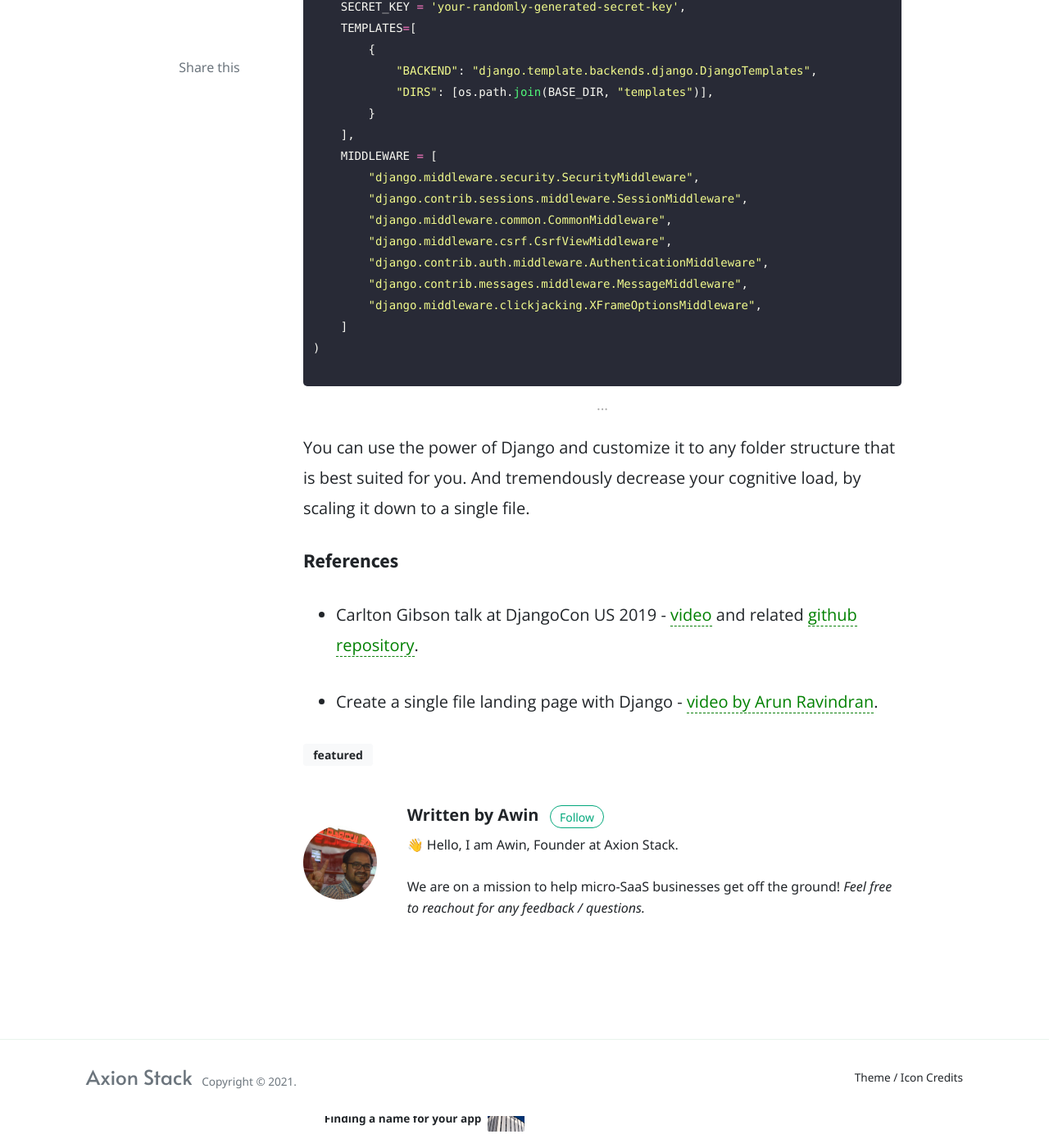
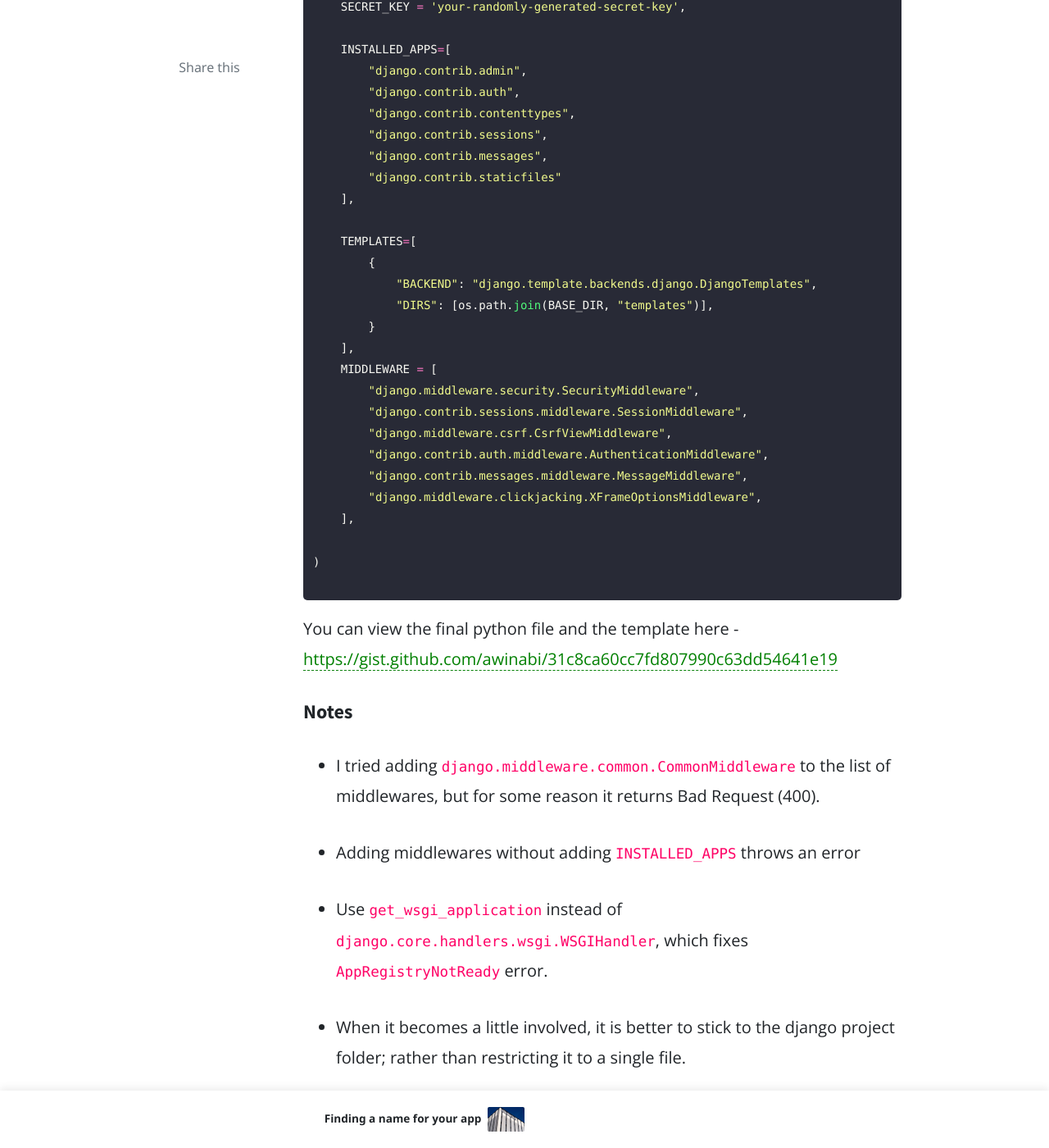
Before and after one commit to axionstack/axionstack-site, a Jekyll site: the page built from blog/_posts/2021-06-25-django-for-microapps.md, in a window 1280 px wide and 1400 px high, scrolled down 4326 px. Shown: the whole window at 82% size. Built offline with Jekyll 4.4.1, drawn with Linux system fonts in a browser that asks for light colours; nearby versions of some CDN libraries; comment, search, counter and statistics services are not loaded; some of the changed text lies outside the part shown.

Commit message:
update django for microapps post

````diff
--- a/blog/_posts/2021-06-25-django-for-microapps.md
+++ b/blog/_posts/2021-06-25-django-for-microapps.md
@@ -78,7 +78,7 @@
 ```python
 
 from django.conf import settings
-from django.core.handlers.wsgi import WSGIHandler
+from django.core.wsgi import get_wsgi_application
 from django.http import HttpResponse
 from django.urls import path
 
@@ -93,7 +93,7 @@
     path('', hello_world)
 ]
 
-application = WSGIHandler()
+application = get_wsgi_application()
 
 ```
 
@@ -133,6 +133,16 @@
 settings.configure(
     ROOT_URLCONF=__name__,
     SECRET_KEY = 'your-randomly-generated-secret-key',
+
+    INSTALLED_APPS=[
+        "django.contrib.admin",
+        "django.contrib.auth",
+        "django.contrib.contenttypes",
+        "django.contrib.sessions",
+        "django.contrib.messages",
+        "django.contrib.staticfiles"
+    ],
+
     TEMPLATES=[
         {
             "BACKEND": "django.template.backends.django.DjangoTemplates",
@@ -142,15 +152,29 @@
     MIDDLEWARE = [
         "django.middleware.security.SecurityMiddleware",
         "django.contrib.sessions.middleware.SessionMiddleware",
-        "django.middleware.common.CommonMiddleware",
         "django.middleware.csrf.CsrfViewMiddleware",
         "django.contrib.auth.middleware.AuthenticationMiddleware",
         "django.contrib.messages.middleware.MessageMiddleware",
         "django.middleware.clickjacking.XFrameOptionsMiddleware",
-    ]
+    ],
+
 )
 
 ```
+
+You can view the final python file and the template here - [https://gist.github.com/awinabi/31c8ca60cc7fd807990c63dd54641e19](https://gist.github.com/awinabi/31c8ca60cc7fd807990c63dd54641e19)
+
+
+#### Notes
+
+- I tried adding `django.middleware.common.CommonMiddleware` to the list of middlewares, but for some reason it returns Bad Request (400).
+
+- Adding middlewares without adding `INSTALLED_APPS` throws an error
+
+- Use `get_wsgi_application` instead of `django.core.handlers.wsgi.WSGIHandler`, which fixes `AppRegistryNotReady` error.
+
+- When it becomes a little involved, it is better to stick to the django project folder; rather than restricting it to a single file.
+
 <div class='divider'>...</div>
 
 You can use the power of Django and customize it to any folder structure that is best suited for you. And tremendously decrease your cognitive load, by scaling it down to a single file.
````
Also changed, not shown: 14 other files.
